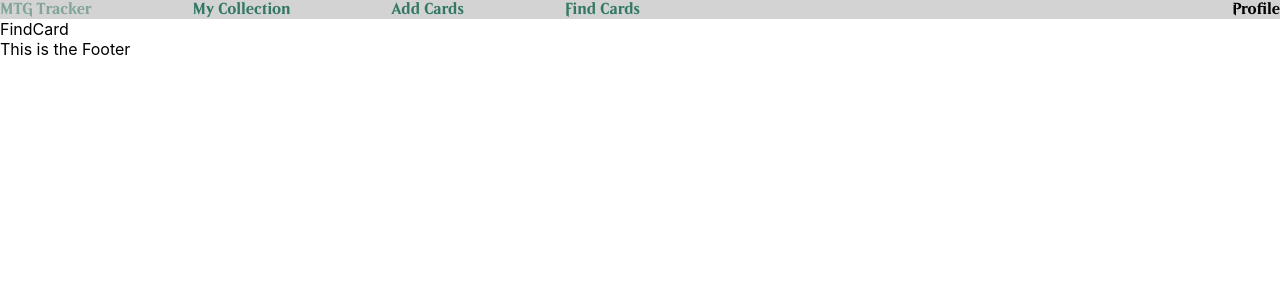
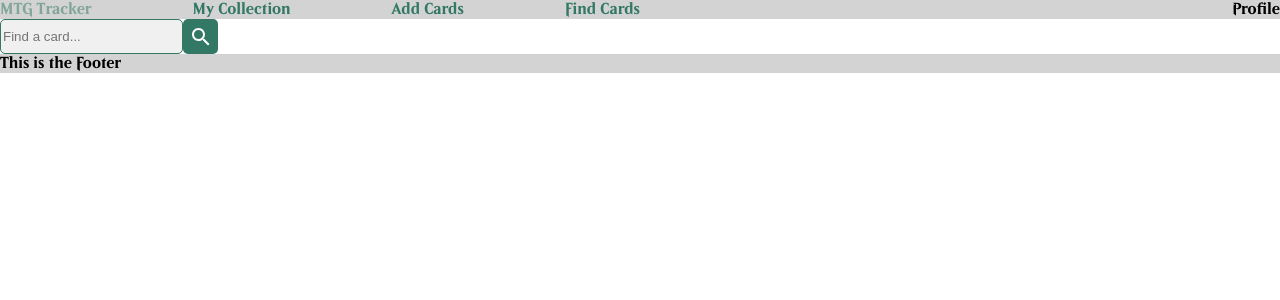
Before and after one commit to e-heineman/mtg, a React (Create React App) app: page /find in a window 1280 px wide. Shown: the top 300 px of the page. Built offline with nearby package versions, Linux system fonts and the light colour scheme; no server answers.

Commit message:
Add scryfall search API functionality

```diff
--- a/src/App.js
+++ b/src/App.js
@@ -24,7 +24,7 @@ function App() {
     const data = await res.json();
     const array = [];
     array.push(data);
-    console.log(array);
+    // console.log(array);
     return array;
   }
 
--- a/src/components/Card.js
+++ b/src/components/Card.js
@@ -3,8 +3,6 @@ import React from 'react'
 const Card = ({ card }) => {
   return (
     <>
-    <div>This is a Card</div>
-    <div>{card.artist}</div>
     <img src={card.image_uris.border_crop} alt="Righteous Valkyrie card art"/>
     </>
   )
--- a/src/components/Cards.js
+++ b/src/components/Cards.js
@@ -7,7 +7,6 @@ const Cards = ({ cards }) => {
       {cards.map((card) => (
         <Card key={card.id} card={card}/>
       ))}
-      More cards...
     </>
   )
 }
--- a/src/components/Collection.js
+++ b/src/components/Collection.js
@@ -5,7 +5,7 @@ import Cards from "./Cards";
 const Collection = ({ cards }) => {
   return (
     <>
-    My collection of cards.
+    <h1>My Collection</h1>
     <Cards cards={cards}/>
     </>
   )
--- a/src/components/FindCard.js
+++ b/src/components/FindCard.js
@@ -1,8 +1,42 @@
 import React from 'react'
+import { useState, useEffect } from 'react';
+// import Card from './Card';
 
 const FindCard = () => {
+  const [result, setResult] = useState([]);
+
+  useEffect(() => {
+    const getCards = async () => {
+      const cardFromServer = await fetchCard()
+      setResult(cardFromServer)
+    }
+
+    getCards()
+  }, [])
+
+  const fetchCard = async (e) => {
+    e.preventDefault();
+    console.log(e.target.s.value);
+    const url = `https://api.scryfall.com/cards/named?exact=${e.target.s.value}`;
+    const res = await fetch(url);
+    const data = await res.json();
+    const array = [];
+    array.push(data);
+    console.log(array);
+    // setResult(array);
+    // console.log(result);
+    return array;
+  }
+
   return (
-    <div>FindCard</div>
+    <>
+    <form action='/find' className='search' onSubmit={(e) => fetchCard(e)}>
+      <label htmlFor="s" className='visuallyHidden'>Find a card</label>
+      <input type="search" id="s" name="s" placeholder="Find a card..."/>
+      <input type="submit" value="Search"/>
+    </form>
+    {/* <Card key={result.id} card={result}/> */}
+    </>
   )
 }
 
--- a/src/components/Footer.js
+++ b/src/components/Footer.js
@@ -2,7 +2,7 @@ import React from 'react'
 
 const Footer = () => {
   return (
-    <div>This is the Footer</div>
+    <footer>This is the Footer</footer>
   )
 }
 
--- a/src/sass/_variables.scss
+++ b/src/sass/_variables.scss
@@ -60,3 +60,4 @@ $breakpoints: (
 
 /* Colors */
 $green: #327864;
+$white: #f0f0f0
--- a/src/sass/index.scss
+++ b/src/sass/index.scss
@@ -14,9 +14,10 @@ code {
     monospace;
 }
 
-header {
+footer, header {
   background: aquamarine;
   display: grid;
+  font-family: $beleren;
   grid-template-columns: repeat(auto-fit, minmax(250px, 1fr));
 
   @include bp(medium) {
@@ -28,7 +29,6 @@ header {
   }
 
   .info {
-    font-family: $beleren;
     text-align: right;
   }
 
@@ -47,3 +47,32 @@ header {
     }
   }
 }
+
+.search {
+  input[type="search"] {
+    background: $white;
+    border: 1px solid $green;
+    border-radius: 5px;
+    height: 35px;
+  }
+
+  input[type="submit"] {
+    background: $green url(../images/icon-search.svg) no-repeat center;
+    border: 0;
+    border-radius: 5px;
+    height: 35px;
+    text-indent: -9999px;
+    width: 35px;
+  }
+}
+
+.visuallyHidden {
+  border: 0;
+  clip: rect(0 0 0 0);
+  height: 1px;
+  margin: -1px;
+  overflow: hidden;
+  padding: 0;
+  position: absolute;
+  width: 1px;
+}
```
Also changed, not shown: src/images/icon-search.svg (added).
